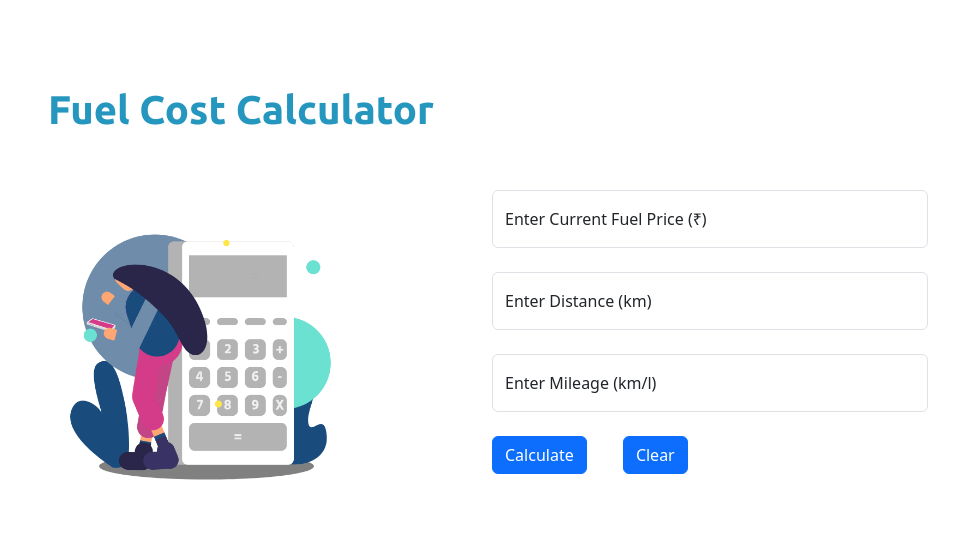
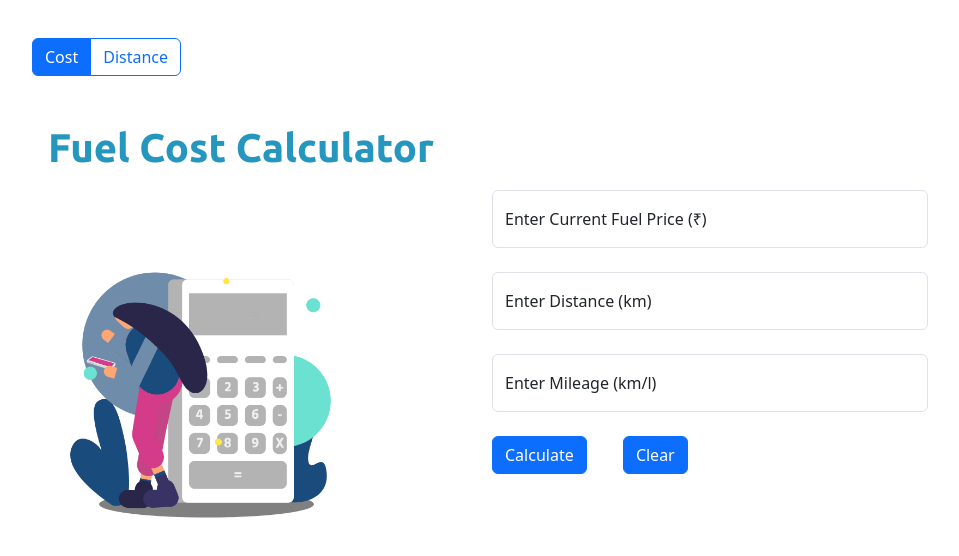
Before and after one commit to alexraju29/Fuel-Cost-Calculator, a plain HTML site: page index.html in a window 1280 px wide. Shown: the whole page, without its empty margins (160-1119 px from the left). Drawn offline with nearby package versions, Linux system fonts and the light colour scheme; some packages are replaced by stand-ins of ours; a script that the page names is missing.

Commit message:
add new feature to calculate the distance using amount you have

```diff
--- a/assets/css/style.css
+++ b/assets/css/style.css
@@ -57,6 +57,11 @@
 }
 
 
+/* Toggle button */
+
+
+
+
 /* Media Query for Mobile Screen */
 @media (max-width: 1028px) {
 
--- a/assets/script/script.js
+++ b/assets/script/script.js
@@ -1,4 +1,5 @@
 // Calculate Button
+var cost = true
 function calculate(){
 
     var price = document.getElementById("price").value
@@ -19,10 +20,18 @@ function calculate(){
     pricef=parseFloat(price)
     distancef=parseFloat(distance)
     mileagef=parseFloat(mileage)
-    var result = distancef/mileagef*pricef
+    if (cost){
+        var result = distancef/mileagef*pricef;
+        var finalresult = "You need "+result.toFixed(2)+"₹";
+        document.getElementById("result").innerHTML = finalresult;
+    }
+    else{
+        var result = distancef*mileagef/pricef;
+        var finalresult = "You can travel "+result.toFixed(2)+"kms";
+        document.getElementById("result").innerHTML = finalresult;
+    }
 
-    var finalresult = "You need "+result.toFixed(2)+"₹";
-    document.getElementById("result").innerHTML = finalresult;
+
 
 }
 
@@ -34,3 +43,42 @@ function clearScreen(){
     document.getElementById('mileage').value = "";
     document.getElementById("result").style.display = "none";
 }
+
+
+function costClick(){
+  clearScreen()
+  const element = document.getElementById("cost-button");
+  const d_element = document.getElementById("distance-button");
+  if (element.className == "btn btn-outline-primary") {
+    element.className = "btn btn-primary";
+    d_element.className = "btn btn-outline-primary"
+  } else {
+    element.className = "btn btn-primary";
+    d_element.className = "btn btn-outline-primary"
+  }
+  document.getElementById("main-heading").innerHTML = "Fuel Cost Calculator";
+  document.getElementById("main-image-id").src = "assets/images/carbon-calculator.gif";
+  document.getElementById("label-id").innerHTML = "Enter Distance (km)";
+  cost = true
+
+
+
+}
+
+function distanceClick(){
+    clearScreen()
+    const c_element = document.getElementById("cost-button");
+    const element = document.getElementById("distance-button");
+  if (element.className == "btn btn-outline-primary") {
+    element.className = "btn btn-primary";
+    c_element.className = "btn btn-outline-primary"
+  } else {
+    element.className = "btn btn-primary";
+    c_element.className = "btn btn-outline-primary"
+  }
+  document.getElementById("main-heading").innerHTML = "Distance Calculator";
+  document.getElementById("main-image-id").src = "assets/images/distance.gif";
+  document.getElementById("label-id").innerHTML = "Enter Amount you have (₹)";
+  cost = false
+
+}
--- a/index.html
+++ b/index.html
@@ -32,8 +32,12 @@
             <div class="row">
                 <!-- Left-Section -->
                 <div class="col-lg-6 left-side">
-                    <h1 class="heading">Fuel Cost Calculator</h1>
-                    <img class="main-image" src="assets/images/carbon-calculator.gif">
+                    <div class="btn-group" role="group" aria-label="Basic example">
+                        <button type="button" onclick="costClick()" id="cost-button" class="btn btn-primary">Cost</button>
+                        <button type="button" onclick="distanceClick()" id="distance-button" class="btn btn-outline-primary">Distance</button>
+                      </div>
+                    <h1 class="heading" id="main-heading">Fuel Cost Calculator</h1>
+                    <img class="main-image" id="main-image-id" src="assets/images/carbon-calculator.gif">
                 </div>
                 <!-- Right-Section -->
                 <div class="col-lg-6 right-side">
@@ -50,7 +54,7 @@
                         <div class="form-floating mb-3 input-form">
                             <input type="number" class="form-control" id="distance" name="distance"
                                 placeholder="Distance">
-                            <label for="floatingInput">Enter Distance (km)</label>
+                            <label for="floatingInput" id="label-id">Enter Distance (km)</label>
                         </div>
                         <div class="form-floating mb-3 input-form">
                             <input type="number" class="form-control" id="mileage" name="mileage"
```
Also changed, not shown: assets/images/distance.gif (added).
